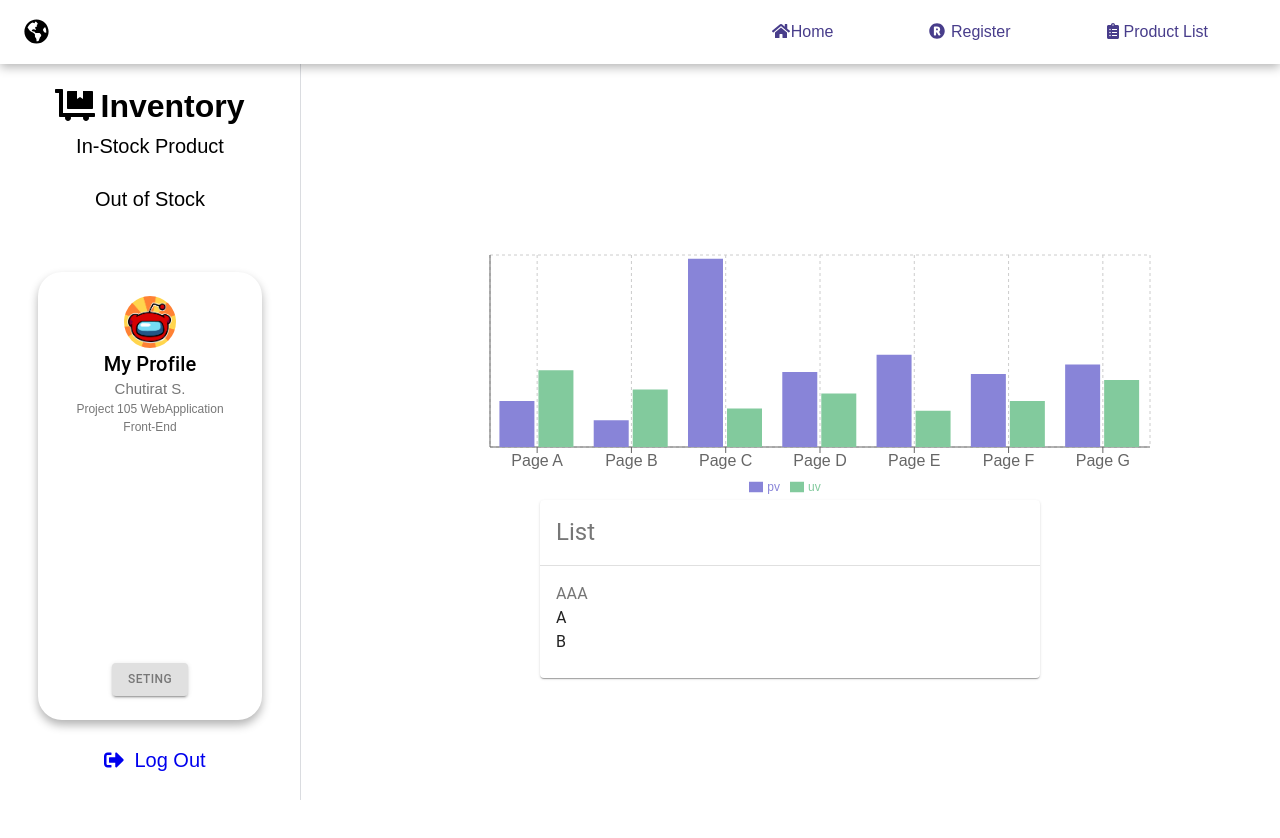
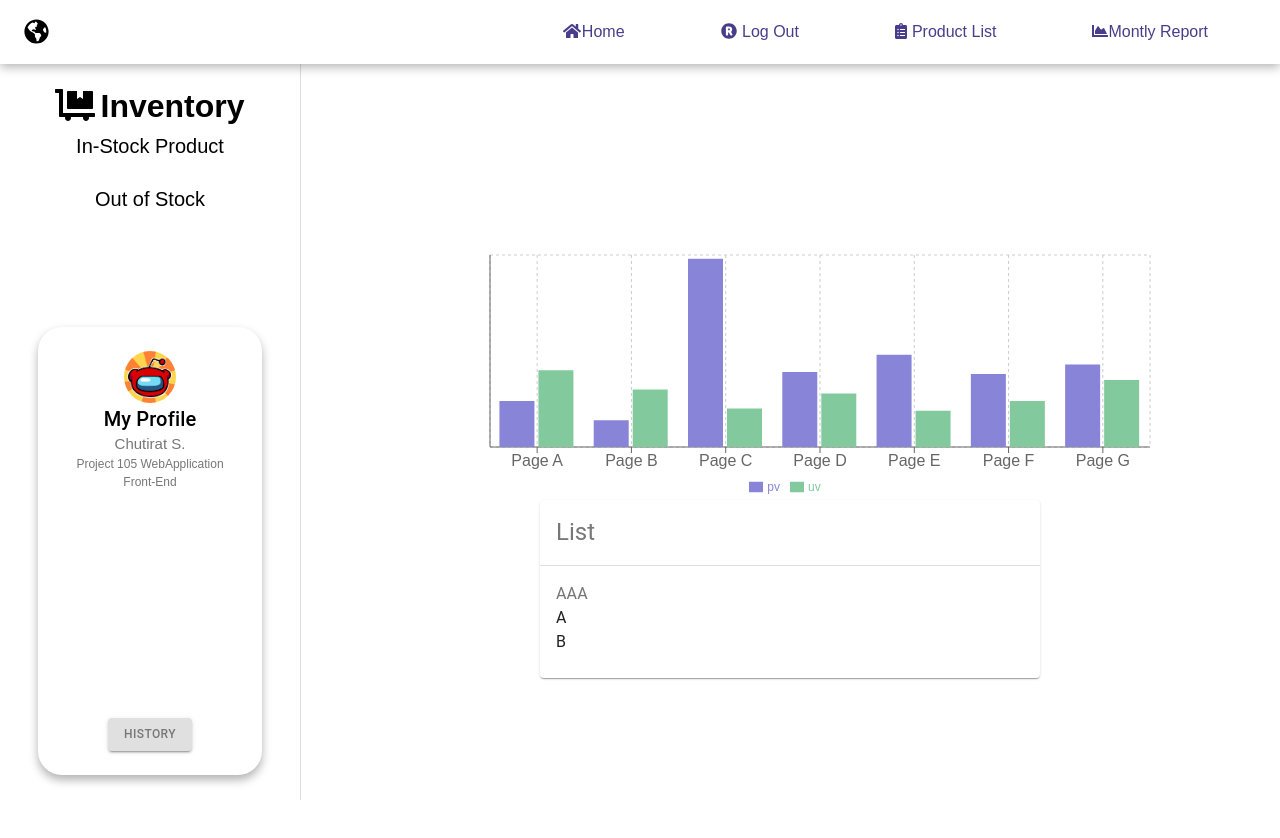
Before and after one commit to chutirat/csc105WebApp, a React (Create React App) app in the folder Frontend/: page /dashboard in a window 1280 px wide. Shown: the top 838 px of the page. Built offline with nearby package versions, Linux system fonts and the light colour scheme.

Commit message:
edited frontend

```diff
--- a/Frontend/src/component/CardList1.js
+++ b/Frontend/src/component/CardList1.js
@@ -10,6 +10,7 @@ import CardMedia from "@material-ui/core/CardMedia";
 import Button from "@material-ui/core/Button";
 import Typography from "@material-ui/core/Typography";
 import "../css/Card1.css";
+import Cookies from "js-cookie";
 
 export default function cardList1({ title, img }) {
   return (
@@ -41,6 +42,8 @@ export default function cardList1({ title, img }) {
           </Typography>
         </CardContent>
       </CardActionArea>
+
+      {Cookies.get("permission") == "admin" && (
         <CardActions className="cardAction">
           <Button size="small" color="primary">
             In Stock
@@ -49,6 +52,7 @@ export default function cardList1({ title, img }) {
             Out Of Stock
           </Button>
         </CardActions>
+      )}
     </Card>
   );
 }
--- a/Frontend/src/component/Footer.js
+++ b/Frontend/src/component/Footer.js
@@ -1,4 +1,5 @@
 import React from "react";
+import { Link } from "react-router-dom";
 import "../css/footer.css";
 
 export const Footer = () => {
@@ -9,7 +10,9 @@ export const Footer = () => {
           <div className="col">
             <h2>Service</h2>
             <ul className="list-unstyled">
-              <li>Check Product</li>
+              <Link to="/next/right1">
+                <li>Check Product</li>
+              </Link>
               <li>Status of Product</li>
             </ul>
           </div>
@@ -23,11 +26,10 @@ export const Footer = () => {
           </div>
 
           <div className="col">
-            <h2 className="text">Contact Us</h2>
+            <h2>Contact Us</h2>
             <ul className="list-unstyled">
-              <li>Address</li>
-              <li>E-mail</li>
-              <li>Phone</li>
+              <li>E-mail: inventory.105@gmail.com</li>
+              <li>Phone: 02 470 9850</li>
             </ul>
           </div>
         </div>
--- a/Frontend/src/component/Left.js
+++ b/Frontend/src/component/Left.js
@@ -60,13 +60,8 @@ const Left = () => {
               Front-End
             </Typography>
           </Box>
-					<Button variant="contained">Seting</Button>
-				</div>
-
-				<div className="Logout">
-					<Link to="/login" style={{ textDecoration: "none" }}>
-						<FontAwesomeIcon icon={faSignOutAlt} className="Logout" />
-						Log Out
+          <Link to="/src/component/History">
+            <Button variant="contained">History</Button>
           </Link>
         </div>
       </div>
--- a/Frontend/src/component/LoginForm1.js
+++ b/Frontend/src/component/LoginForm1.js
@@ -1,12 +1,35 @@
 import React, { useState } from "react";
+import qs from "qs";
+import axios from "axios";
+import Cookies from "js-cookie";
+import { useHistory } from "react-router-dom";
 
 const LoginForm1 = () => {
-  const login = () => {
-    console.log(userId, password);
-  };
-
   const [userId, setUserId] = useState("");
   const [password, setPassword] = useState("");
+  let history = useHistory();
+
+  const login = () => {
+    axios
+      .post(
+        "http://localhost:8080/account/login",
+        qs.stringify({
+          username: userId,
+          password: password,
+        })
+      )
+      .then((response) => {
+        console.log(response);
+        if (response.data.isLogin == true) {
+          Cookies.set("user_id", response.data.user.user_id);
+          Cookies.set("permission", response.data.user.permission);
+          history.push("/next/right1");
+          alert("Login Success");
+        } else {
+          alert("Login Failed");
+        }
+      });
+  };
 
   const userIdChange = (event) => {
     console.log(event.target.value);
--- a/Frontend/src/component/Navbar.js
+++ b/Frontend/src/component/Navbar.js
@@ -1,4 +1,5 @@
 import {
+  faChartArea,
   faClipboard,
   faClipboardList,
   faGlobeAmericas,
@@ -6,6 +7,7 @@ import {
   faRegistered,
 } from "@fortawesome/free-solid-svg-icons";
 import { FontAwesomeIcon } from "@fortawesome/react-fontawesome";
+import Cookies from "js-cookie";
 import React from "react";
 import { Link } from "react-router-dom";
 import "../css/Navbar.css";
@@ -43,12 +45,22 @@ const Navbar = () => {
           <FontAwesomeIcon icon={faHome} className="faHome" />
           Home
         </Link>
-        <Link to="/login">
-          <FontAwesomeIcon icon={faRegistered} className="faRegis" /> Register
-        </Link>
+        {Cookies.get("user_id") ? (
+          <Link to="/login">
+            <FontAwesomeIcon icon={faRegistered} className="faRegis" /> Register
+          </Link>
+        ) : (
+          <Link to="/login">
+            <FontAwesomeIcon icon={faRegistered} className="faRegis" /> Log Out
+          </Link>
+        )}
         <Link to="/next/right1">
           <FontAwesomeIcon icon={faClipboardList} className="faClip" />
           Product List
+        </Link>
+        <Link to="/Dashboard">
+          <FontAwesomeIcon icon={faChartArea} className="faChart" />
+          Montly Report
         </Link>
       </div>
     </div>
--- a/Frontend/src/css/ProductList.css
+++ b/Frontend/src/css/ProductList.css
@@ -83,6 +83,7 @@
   flex-direction: column;
   align-items: center;
   justify-content: space-between;
+  margin-bottom: 25px;
 
   padding: 24px 12px;
   border-radius: 24px;
--- a/Frontend/src/css/footer.css
+++ b/Frontend/src/css/footer.css
@@ -44,21 +44,17 @@
   transform: translateY(0px);
 }
 
-.col > ul > li {
+.col > ul li {
   display: flex;
   justify-content: center;
   padding: 10px;
   border-radius: 20px;
 }
 
-.col > ul > li:hover {
+.col > ul li:hover {
   opacity: 0.5;
   cursor: pointer;
   background-color: azure;
-}
-
-.col .text {
-  transform: translateY(70px);
 }
 
 .row .col-sm {
--- a/Frontend/src/pages/Login.js
+++ b/Frontend/src/pages/Login.js
@@ -1,6 +1,7 @@
 import { useState } from "react";
 import LoginForm1 from "../component/LoginForm1";
 import LoginForm2 from "../component/LoginForm2";
+
 //
 const App = () => {
   const [isLogin, setIsLogin] = useState(true);
```
Also changed, not shown: Frontend/src/component/History.js (added). Lines whose indentation alone changed are shown as unchanged.
